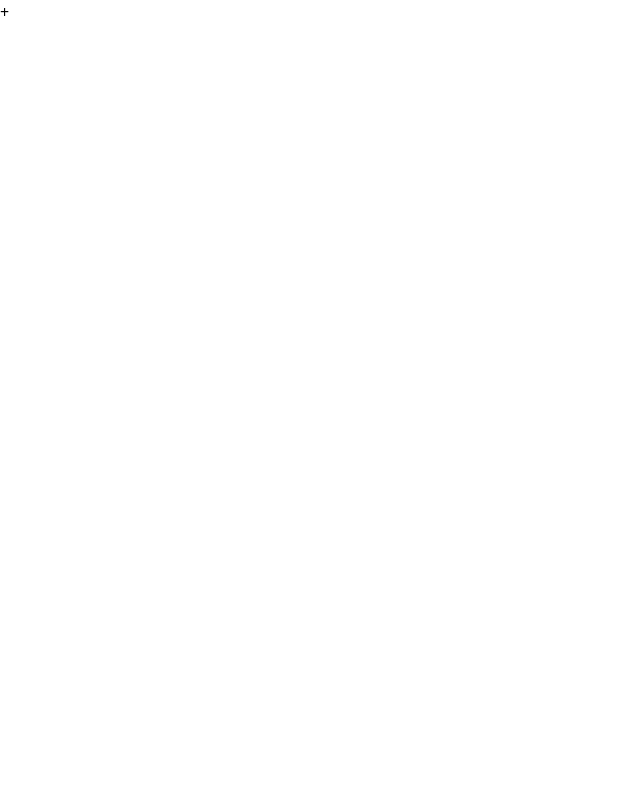
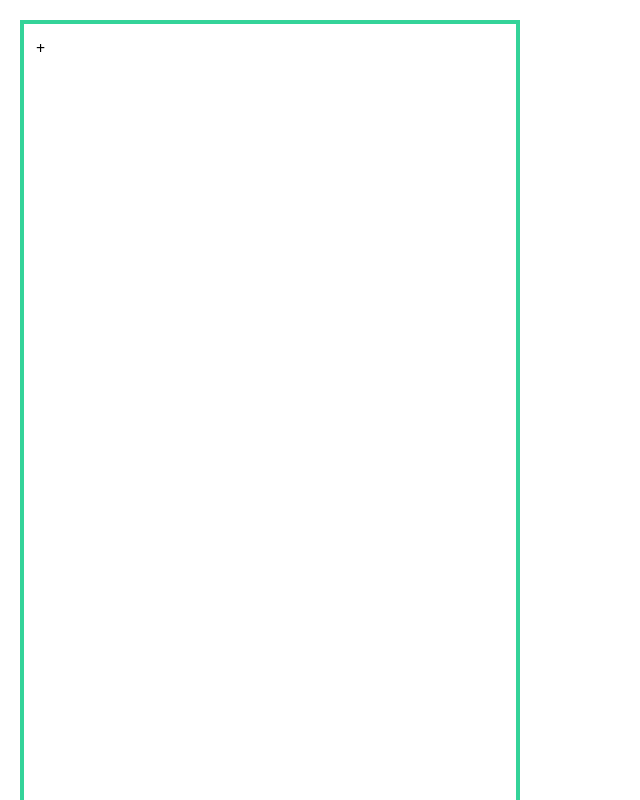
Before and after one commit to hituzi-no-sippo/memo-spa-with-vue, a Vue app: page / in a window 1280 px wide. Shown: the top 800 px of the page, without its empty margins (0-640 px from the left). Built offline with nearby package versions, Linux system fonts and the light colour scheme.

Commit message:
feat: flexでtext editorを横に配置

```diff
--- a/src/App.vue
+++ b/src/App.vue
@@ -1,4 +1,12 @@
 <template>
+  <div class="
+    flex
+    m-5
+    p-3
+    border-green-400
+    border-4
+    h-full
+  ">
     <router-view
       name="TitleList"
       :contents="contents"
@@ -11,6 +19,7 @@
       @update="update"
       @remove="remove"
     />
+  </div>
 </template>
 
 <script>
@@ -65,3 +74,10 @@ export default {
   }
 }
 </script>
+
+<style>
+#app {
+  width: 540px;
+  height: 960px;
+}
+</style>
```
Lines whose indentation alone changed are shown as unchanged.
